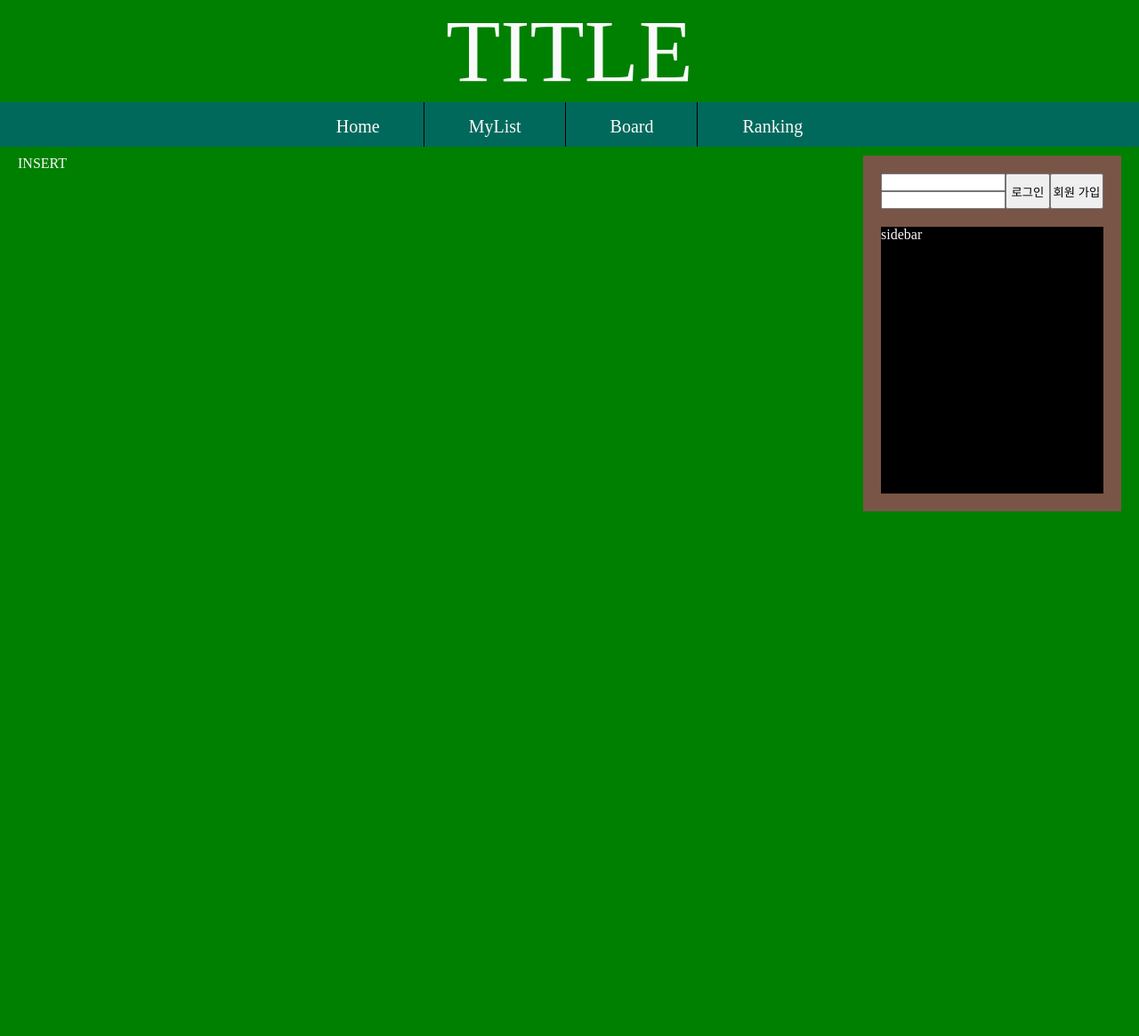
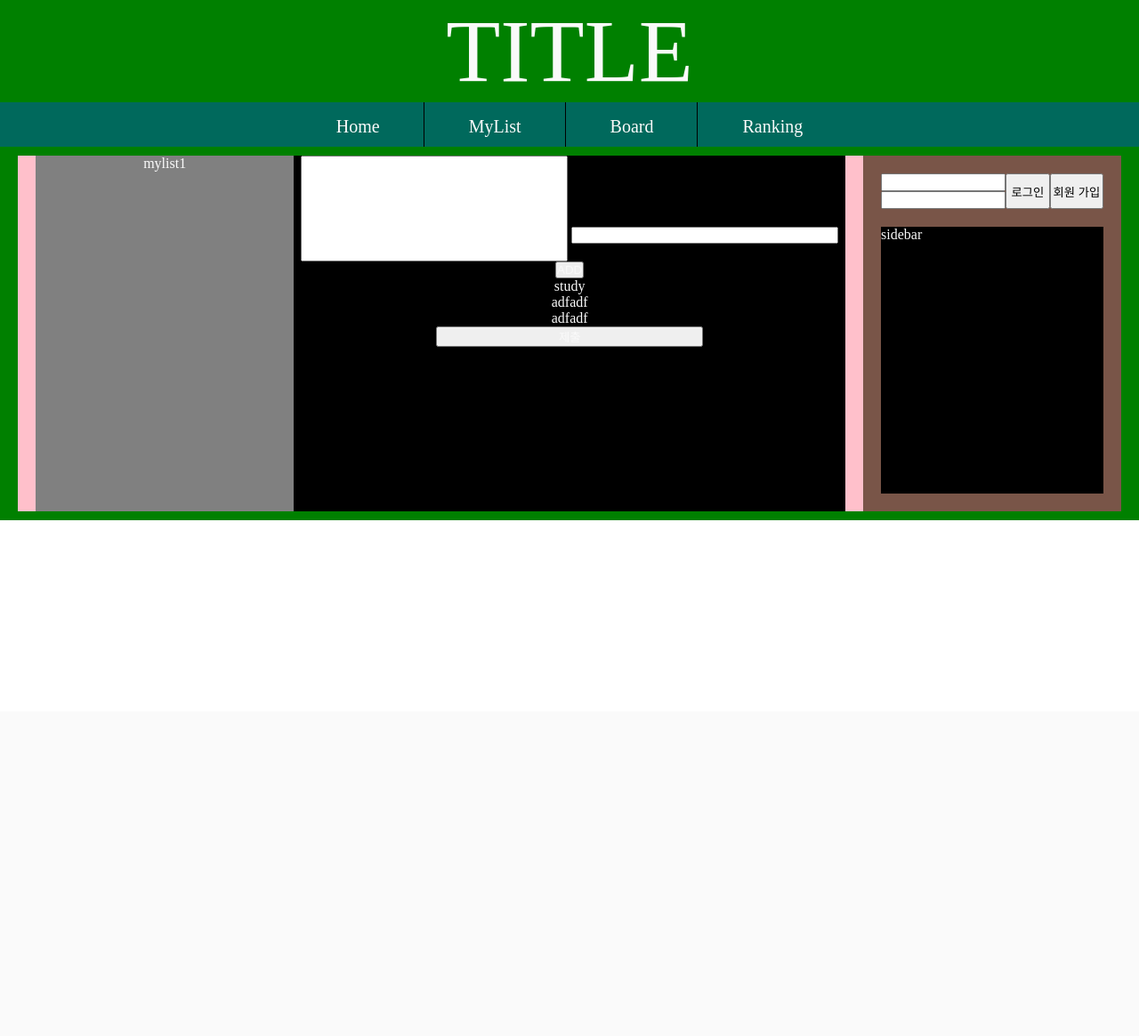
Before and after one commit to Kim-2sam2/webProgramming2020-1, a PHP site: page /mylist.html in a window 1280 px wide. Shown: the whole page at 89% size. After the commit the page ends 585 px from the top, so only its background shows below. Run offline with PHP 8.4, Linux system fonts and the light colour scheme.

Commit message:
mylist css adding

```diff
--- a/webProject/css/main.css
+++ b/webProject/css/main.css
@@ -1,5 +1,6 @@
 .middle .main {
   width: 100%;
+  height: 1000px;
   margin-right: 20px;
   background: var(--ligt-green-color);
 }
--- /dev/null
+++ b/webProject/css/mylist.css
@@ -0,0 +1,21 @@
+.middle .myBoard {
+  display: flex;
+  width: 100%;
+  text-align: center;
+  padding: 0 var(--side-padding);
+
+  background: pink;
+}
+
+.middle .myBoard .myBoard_list {
+  width: 300px;
+  background: grey;
+}
+.middle .myBoard .insert_view {
+  text-align: center;
+  background: black;
+}
+
+.middle .myBoard input {
+  width: 300px;
+}
--- a/webProject/css/style.css
+++ b/webProject/css/style.css
@@ -41,15 +41,6 @@ a {
 .wrapper {
   max-width: var(--max-width);
   min-width: var(--min-width);
-  /*
-  display: grid;
-  grid-template-columns: repeat(3, 1fr);
-  grid-template-rows: 130px 1000px 130px;
-  grid-template-areas:
-    "header header header"
-    "main main aside"
-    "footer footer footer";
-    */
   background: green;
   margin: 0 auto;
 }
@@ -57,7 +48,7 @@ a {
 .middle {
   display: flex;
   justify-content: space-between;
-  height: 1000px;
+
   padding: var(--up--padding) var(--side-padding);
 }
 
--- a/webProject/mylist.html
+++ b/webProject/mylist.html
@@ -6,7 +6,18 @@
     <title>20160705</title>
     <link rel="stylesheet" type="text/css" href="css/style.css" />
     <link rel="stylesheet" type="text/css" href="css/header.css" />
+    <link rel="stylesheet" type="text/css" href="css/mylist.css" />
     <link rel="stylesheet" type="text/css" href="css/aside.css" />
+    <script>
+      function addList(){
+        var todo = document.getElementsByClassName("todo");
+        var textnode = document.createTextNode(todo[0].value);
+        var node = document.createElement("LI");
+        var list = document.getElementsByClassName("myList");
+        node.appendChild(textnode);
+        list[0].appendChild(node);
+      }
+    </script>
   </head>
   <body>
     <div class="wrapper">
@@ -26,9 +37,33 @@
       </header>
 
       <section class="middle">
-        <section class="insert">
-          <div>INSERT</div>
-        </section>
+        <div class="myBoard">
+          <div class="myBoard_list">
+            <ul class="myTodo">
+              <li>
+                <span class="col"><a herf="#">mylist1</a></span>
+              </li>
+            </ul>
+          </div>
+
+          <div class="insert_view">
+            <div class="input_form">
+              <form name="inset_list" method="post" action="#">
+                <input type="text" class="title" name="제목">
+                <input type="text" class="todo" name="할 일">
+                <button type="button" onclick="addList()">ADD</button>
+            </div>
+            <div class="insert_form">
+                <ul class="myList">
+                  <li>study</li>
+                  <li>adfadf</li>
+                  <li>adfadf</li>
+                </ul>
+                <input type="submit" value="제출">
+              </form>
+            </div>
+          </div>
+        </div>
 
         <!--aside의 정보를 계속 가지고 있어야함-->
         <!--<?php include "aside.php"?>-->
--- a/webProject/ranking.html
+++ b/webProject/ranking.html
@@ -3,14 +3,13 @@
   <head>
     <meta charset="UTF-8" />
     <meta name="viewport" content="width=device-width, initial-scale=1.0" />
-    <title>Document</title>
+    <title>20160705</title>
     <link rel="stylesheet" type="text/css" href="css/style.css" />
     <link rel="stylesheet" type="text/css" href="css/header.css" />
     <link rel="stylesheet" type="text/css" href="css/aside.css" />
   </head>
   <body>
     <div class="wrapper">
-      <?php include "header.html";?>
       <section class="middle">
         <section class="ranking">
           <div>Ranking</div>
```
Also changed, not shown: webProject/board.html (+31 -3 lines), webProject/test.html (+23 -13 lines), webProject/mylist.css (deleted).
